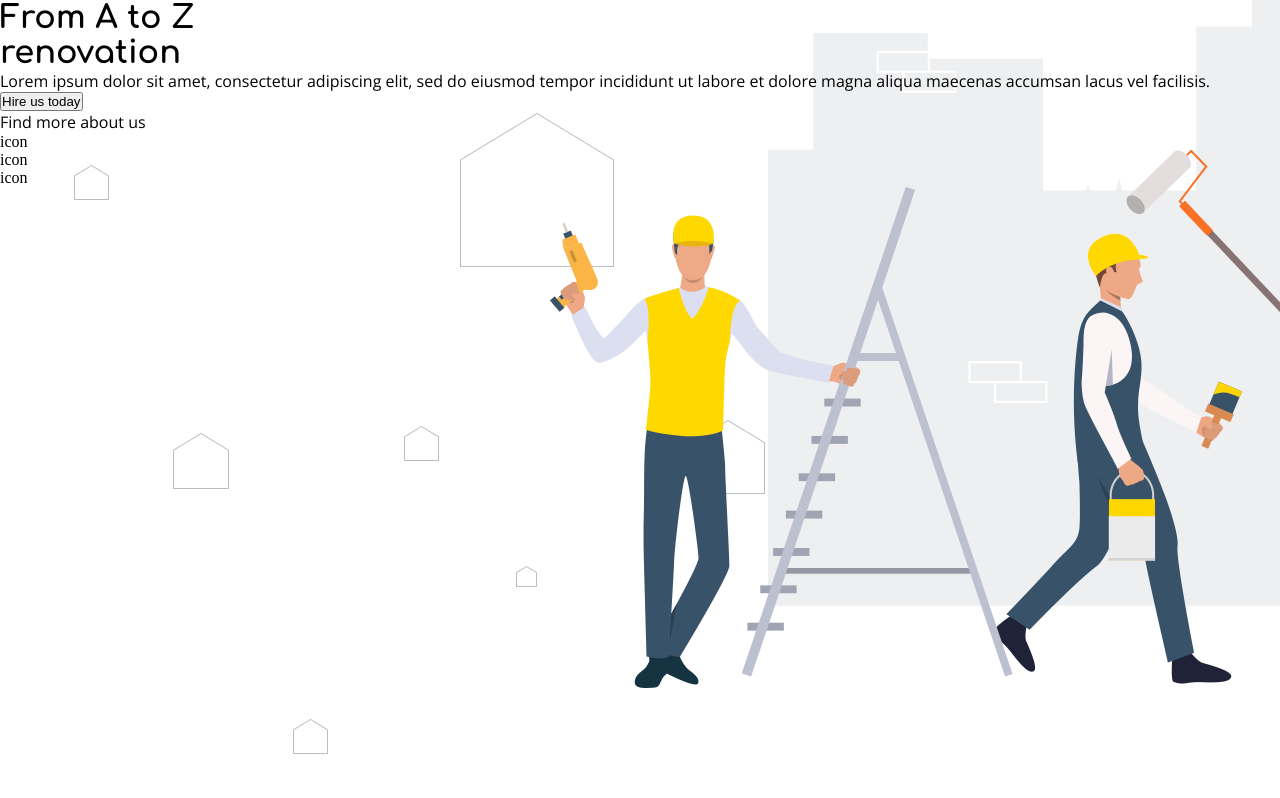
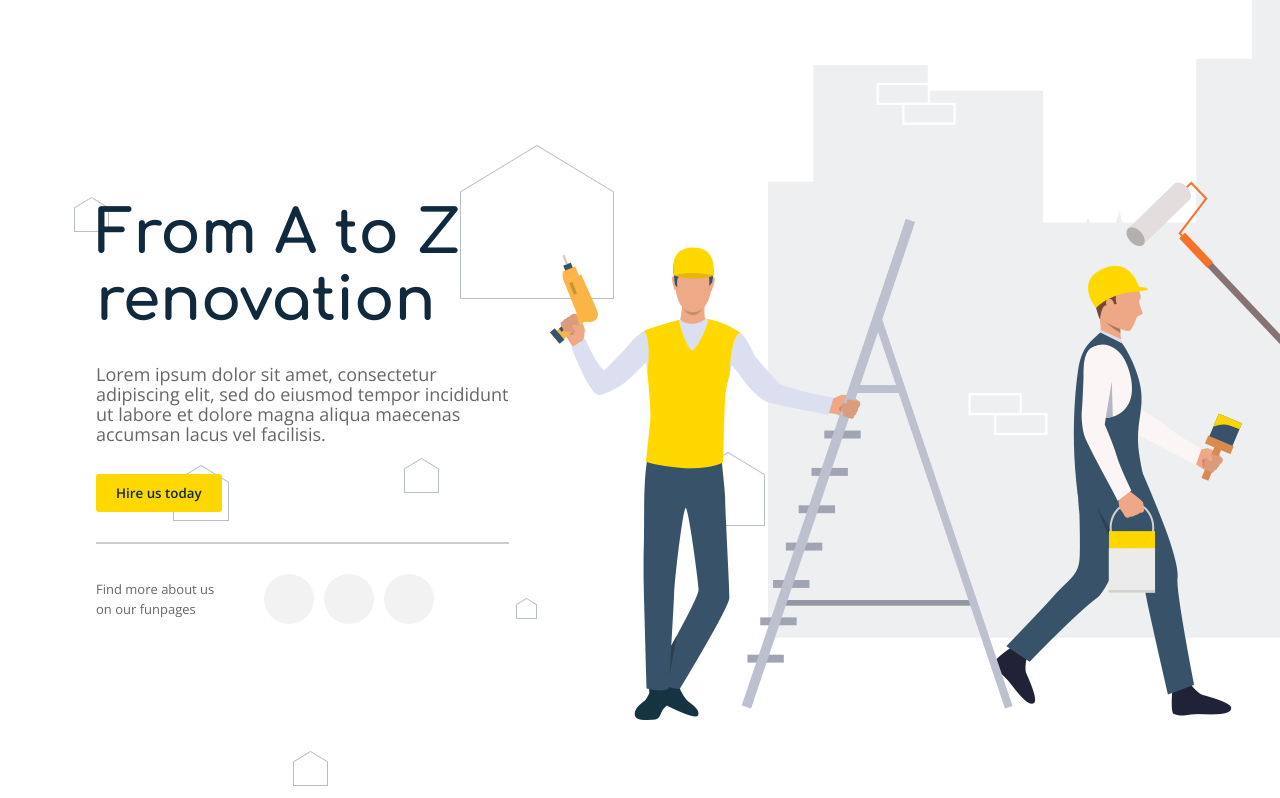
Before and after one commit to EsioFreitas/BeRenovate4, a React (Create React App) app: page / in a window 1280 px wide. Shown: the top 798 px of the page. Built offline with nearby package versions, Linux system fonts and the light colour scheme.

Commit message:
Styled header page

```diff
--- a/public/index.html
+++ b/public/index.html
@@ -15,7 +15,7 @@
       rel="stylesheet"
     />
     <link
-      href="https://fonts.googleapis.com/css2?family=Open+Sans:wght@400;600&display=swap"
+      href="https://fonts.googleapis.com/css2?family=Open+Sans:wght@300;400;600&display=swap"
       rel="stylesheet"
     />
 
--- a/src/Pages/Main/index.js
+++ b/src/Pages/Main/index.js
@@ -6,7 +6,8 @@ function Main() {
   return (
     <Container>
       <header>
-        <div>
+        <div className="container">
+          <div className="header-content">
             <h1>
               From A to Z
               <br />
@@ -14,16 +15,19 @@ function Main() {
             </h1>
             <p>
               Lorem ipsum dolor sit amet, consectetur adipiscing elit, sed do
-            eiusmod tempor incididunt ut labore et dolore magna aliqua maecenas
-            accumsan lacus vel facilisis.{' '}
+              eiusmod tempor incididunt ut labore et dolore magna aliqua
+              maecenas accumsan lacus vel facilisis.
             </p>
-          <button>Hire us today </button>
+            <button className="btn-primary">Hire us today </button>
+            <div className="header-content__footer">
+              <p>
+                Find more about us <br /> on our funpages{' '}
+              </p>
               <div>
-            <p>Find more about us</p>
-            <div>
-              <div>icon </div>
-              <div>icon </div>
-              <div>icon </div>
+                <div className="header-content__footer--icon"></div>
+                <div className="header-content__footer--icon"></div>
+                <div className="header-content__footer--icon"></div>
+              </div>
             </div>
           </div>
         </div>
--- a/src/Pages/Main/styles.js
+++ b/src/Pages/Main/styles.js
@@ -7,8 +7,47 @@ export const Container = styled.div`
   background-image: url('${headerBackground}');
     background-size: cover 0;
     background-repeat: no-repeat;
-    background-position: 50% -2rem;
+    background-position: 50% 0rem;
     width: 100%;
-    height: 100vh;
+    height: 120vh;
+
+    .header-content{
+      width: 38%;
+      padding-top: 20rem;
+
+      h1{
+        font-size: 6rem;
+      }
+
+      p {
+        font-size: 1.8rem;
+        line-height: 2rem;
+        color: #666;
+        margin: 3rem 0;
+      }
+
+      &__footer{
+        display: flex;
+        align-items: center;
+        border-top: 2px solid #ccc;
+        margin: 3rem 0;
+        padding: 3rem 0;
+        p {
+          margin: 0;
+          font-size: 1.3rem;
+          margin-right: 5rem;
+        }
+        div{
+          display: flex;
+        }
+        &--icon{
+          width: 5rem;
+          height: 5rem;
+          background-color: #F2F2F2;
+          border-radius: 50%;
+          margin-right: 1rem;
+        }
+      }
+    }
   }
 `;
--- a/src/assets/style/global.js
+++ b/src/assets/style/global.js
@@ -8,11 +8,40 @@ export default createGlobalStyle`
   box-sizing: border-box;
 }
 
+html {
+  font-size: 10px;
+}
+
 h1, h2, h3, h4  {
   font-family: 'Comfortaa', cursive;
+  color: #10293D;
 }
 
 p {
   font-family: 'Open Sans', sans-serif;
+  color: #10293D;
 }
+
+.container {
+  width: 85%;
+  margin: 0 auto;
+}
+
+.btn-primary{
+  background-color: #FFD800;
+  border: none;
+  border-radius: .3rem;
+  font-family: 'Open Sans', sans-serif;
+  padding: 1rem 2rem;
+  color: #10293D;
+  font-weight: bold;
+  cursor: pointer;
+  transition: all .5s;
+
+  &:hover{
+    background-color: #10293D;
+    color: white;
+  }
+}
+
 `;
```
Lines whose indentation alone changed are shown as unchanged.
